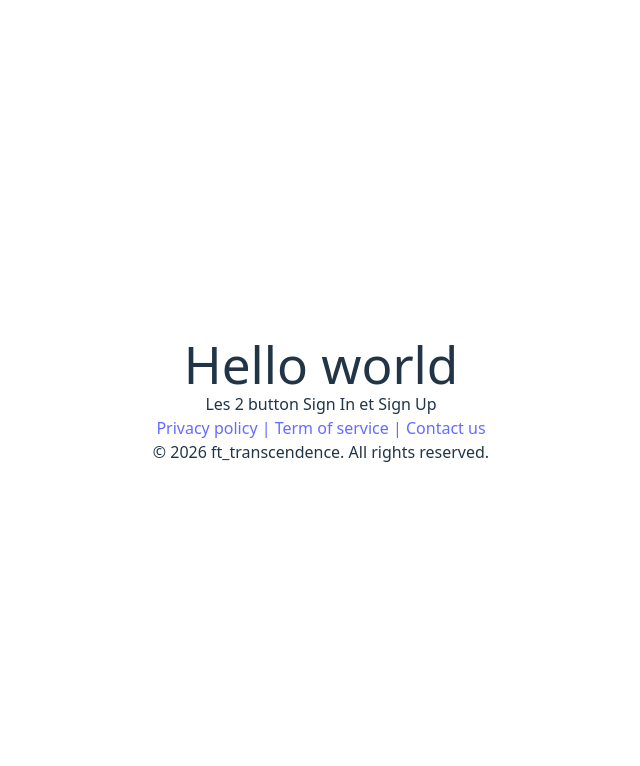
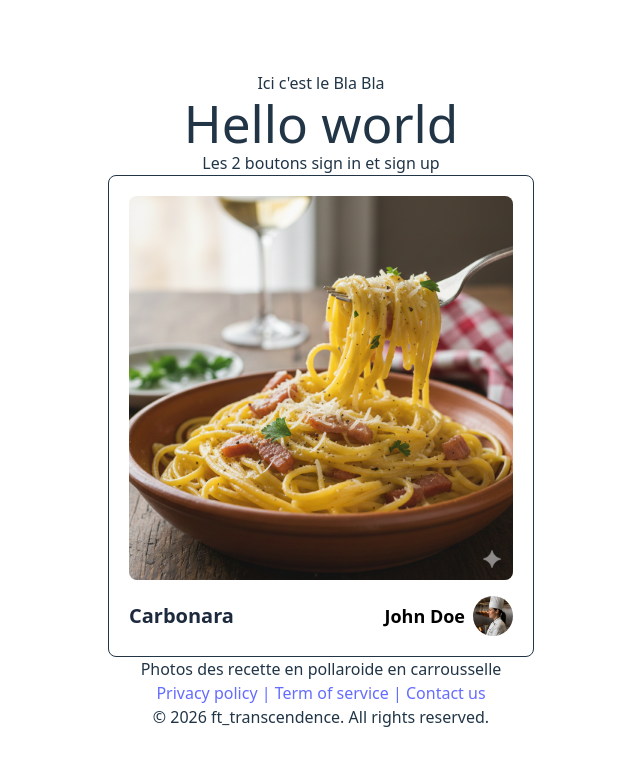
Before and after one commit to c-andriam/transcendence, a React (Vite) app in the folder client/: page / in a window 1280 px wide. Shown: the top 766 px of the page, without its empty margins (319-959 px from the left). Built offline with nearby package versions, Linux system fonts and the light colour scheme.

Commit message:
style: Polish component creation (pollaroide)

```diff
--- /dev/null
+++ b/client/src/components/Pollaroide.tsx
@@ -0,0 +1,30 @@
+import React from 'react'
+import type { PollaroideProps } from '../types/Pollaroide'
+
+const Pollaroide = ({ username, userImage, recipeName, recipeImage }: PollaroideProps) => {
+
+    return (
+        <div className='p-5 border bg-white/100 rounded-lg'>
+            <div>
+                <img
+                    src={recipeImage}
+                    alt="Recipe"
+                    className='w-96 h-96 object-cover rounded-lg'
+                />
+                <div className='flex items-center justify-between mt-4'>
+                    <p className='text-start text-xl text-slate-800 font-semibold'>{recipeName}</p>
+                    <div className='flex items-center gap-2'>
+                        <p className='font-semibold text-lg text-black'>{username}</p>
+                        <img
+                            src={userImage}
+                            alt="User"
+                            className='w-10 h-10 rounded-full object-cover'
+                        />
+                    </div>
+                </div>
+            </div>
+        </div>
+    )
+}
+
+export default Pollaroide
--- a/client/src/pages/components/HomePage.tsx
+++ b/client/src/pages/components/HomePage.tsx
@@ -1,17 +1,25 @@
 import React from 'react'
 import Footer from '../../components/Footer'
+import Pollaroide from '../../components/Pollaroide'
 
 const HomePage = () => {
     return (
         <>
             <section>
+                {/* Section gauche */}
                 <div>
+                    Ici c'est le Bla Bla
                     <h1>Hello world</h1>
+                </div>
+                <div>
+                    Les 2 boutons sign in et sign up
                 </div>
             </section>
             <section>
+                {/*Section droite*/}
                 <div>
-                    Les 2 button Sign In et Sign Up
+                    <Pollaroide username="John Doe" userImage="/images/users/hehe.png" recipeName="Carbonara" recipeImage="/images/recipes/Carbonara.png" />
+                    Photos des recette en pollaroide en carrousselle
                 </div>
             </section>
             < Footer />
--- /dev/null
+++ b/client/src/types/Pollaroide.ts
@@ -0,0 +1,6 @@
+export interface PollaroideProps {
+    username: string;
+    userImage: string;
+    recipeName: string;
+    recipeImage: string;
+}
```
Also changed, not shown: client/public/images/recipes/Carbonara.png (added), client/public/images/users/hehe.png (added).
